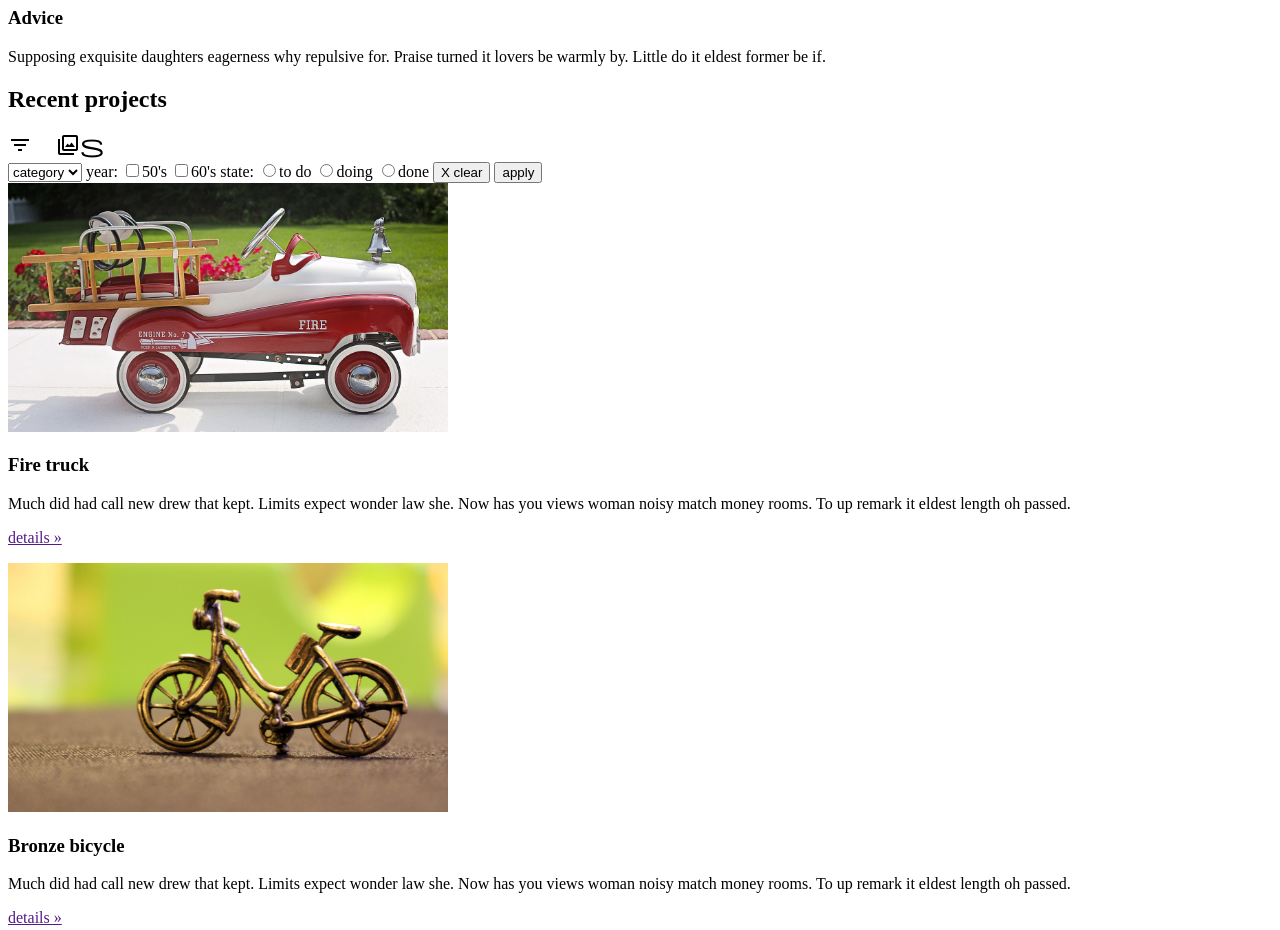
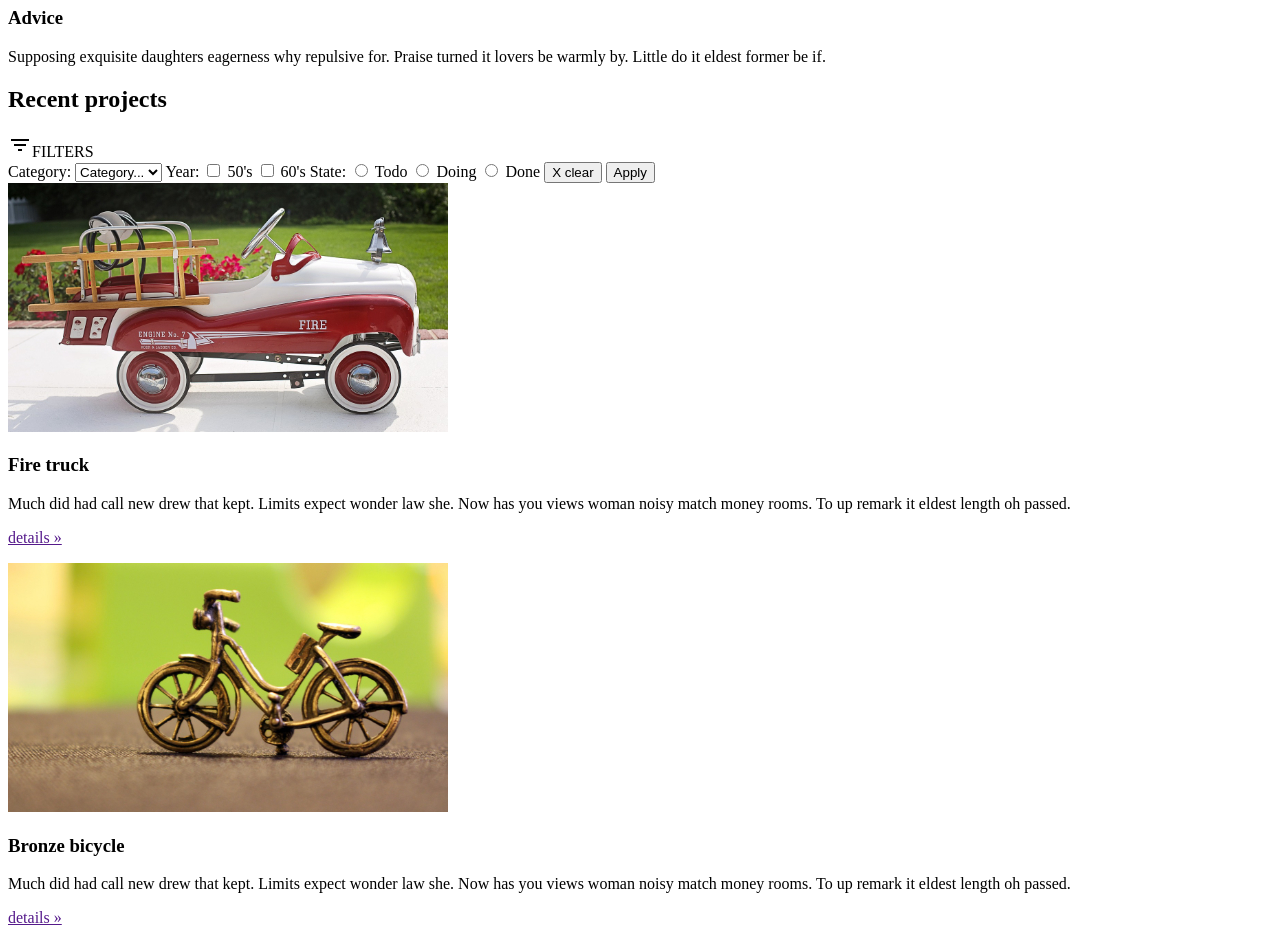
Before and after one commit to aachmoham/web_dev, a website: page 04.HTMLStructureren/ToyBench/index.html in a window 1280 px wide. Shown: the part 960-1890 px from the top of the page. Drawn offline with nearby package versions, Linux system fonts and the light colour scheme.

Commit message:
Update index.html

```diff
--- a/04.HTMLStructureren/ToyBench/index.html
+++ b/04.HTMLStructureren/ToyBench/index.html
@@ -10,7 +10,7 @@
    <!-- site styles -->
    <link rel="shortcut icon" href="favicon.ico" type="image/x-icon">
    <link rel="stylesheet"
-        href="https://fonts.googleapis.com/css2?family=Material+Symbols+Outlined:opsz,wght,FILL,GRAD@20..48,100..700,0..1,-50..200">
+      href="https://fonts.googleapis.com/css2?family=Material+Symbols+Outlined:opsz,wght,FILL,GRAD@20..48,100..700,0..1,-50..200">
 </head>
 
 <body>
@@ -76,28 +76,36 @@
 
          <!--formulier voor het filteren-->
          <span class="material-symbols-outlined">
-            filter_list FILTERS</span><br>
+            filter_list</span>FILTERS<br>
+
          <form action="#">
-
-            <label for="category"></label>
-            <select id="category">
-               <option value="-1">category</option>
-               <option value="0">dolls</option>
-               <option value="1">cars</option>
-               <option value="2">games</option>
+            <label for="category">Category:</label>
+            <select id="category" name="category">
+               <option value="">Category...</option>
+               <option value="dolls">Dolls</option>
+               <option value="cars">Cars</option>
+               <option value="games">Games</option>
             </select>
 
-            <label>year:</label>
-            <label><input type="checkbox">50's</label>
-            <label><input type="checkbox">60's</label>
+            <label>Year:</label>
+            <input type="checkbox" id="year-50s" name="year1" value="50s">
+            <label for="year-50s">50's</label>
 
-            <label>state:</label>
-            <label><input type="radio" name="state">to do</label>
-            <label><input type="radio" name="state">doing</label>
-            <label><input type="radio" name="state">done</label>
+            <input type="checkbox" id="year-60s" name="year2" value="60s">
+            <label for="year-60s">60's</label>
+
+            <label>State:</label>
+            <input type="radio" id="todo" name="state" value="todo">
+            <label for="todo">Todo</label>
+
+            <input type="radio" id="doing" name="state" value="doing">
+            <label for="doing">Doing</label>
+
+            <input type="radio" id="done" name="state" value="done">
+            <label for="done">Done</label>
 
             <button type="button">X clear</button>
-            <button type="submit">apply</button>
+            <button type="submit">Apply</button>
          </form>
 
 
```
